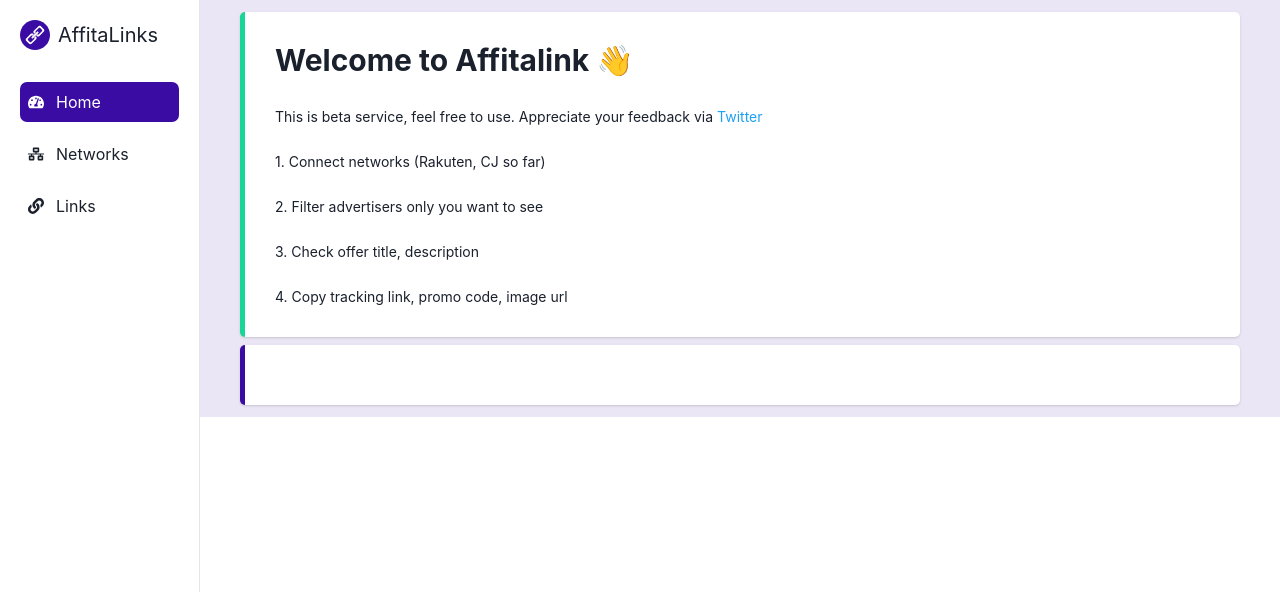
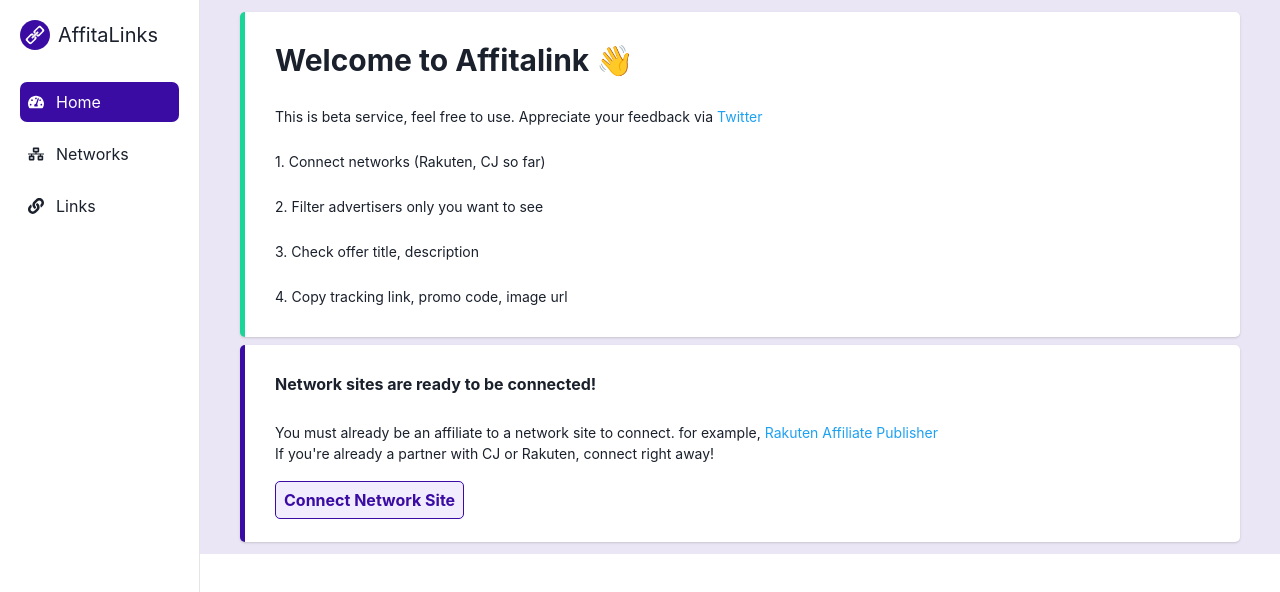
Before and after one commit to hjplumtree/Affitalink, a Next.js app: page / in a window 1280 px wide. Shown: the top 592 px of the page. Built offline with nearby package versions, Linux system fonts and the light colour scheme.

Commit message:
Add :: Dashboard

```diff
--- a/pages/index.js
+++ b/pages/index.js
@@ -1,5 +1,7 @@
 import SectionBox from "../components/SectionBox";
-import { VStack, Heading, Link, Text } from "@chakra-ui/react";
+import { VStack, Heading, Link, Text, Button } from "@chakra-ui/react";
+import RouterLink from "../components/RouterLink";
+import { FaNetworkWired, FaLink, FaTachometerAlt } from "react-icons/fa";
 
 export default function Home() {
   return (
@@ -24,7 +26,36 @@
         <Text fontSize="sm">4. Copy tracking link, promo code, image url</Text>
       </SectionBox>
       <SectionBox borderLeft="5px #3A0CA3 solid">
-        <Heading size="md"></Heading>
+        <Heading size="sm" mb={7}>
+          Network sites are ready to be connected!
+        </Heading>
+        <Text fontSize="sm">
+          You must already be an affiliate to a network site to connect. for
+          example,{" "}
+          <Link
+            href="https://rakutenadvertising.com/partners/publishers/"
+            color="#1DA1F2"
+          >
+            Rakuten Affiliate Publisher
+          </Link>
+        </Text>
+        <Text fontSize="sm" mb={6}>
+          {`If you're already a partner with CJ or Rakuten, connect right
+          away!`}
+        </Text>
+        <RouterLink
+          border="1px #3A0CA3 solid"
+          color="#3A0CA3"
+          bg="#F1ECFE"
+          borderRadius={5}
+          padding={2}
+          to="/networks"
+          display="inline"
+          fontSize="md"
+          fontWeight="bold"
+        >
+          Connect Network Site
+        </RouterLink>
       </SectionBox>
     </VStack>
   );
```
